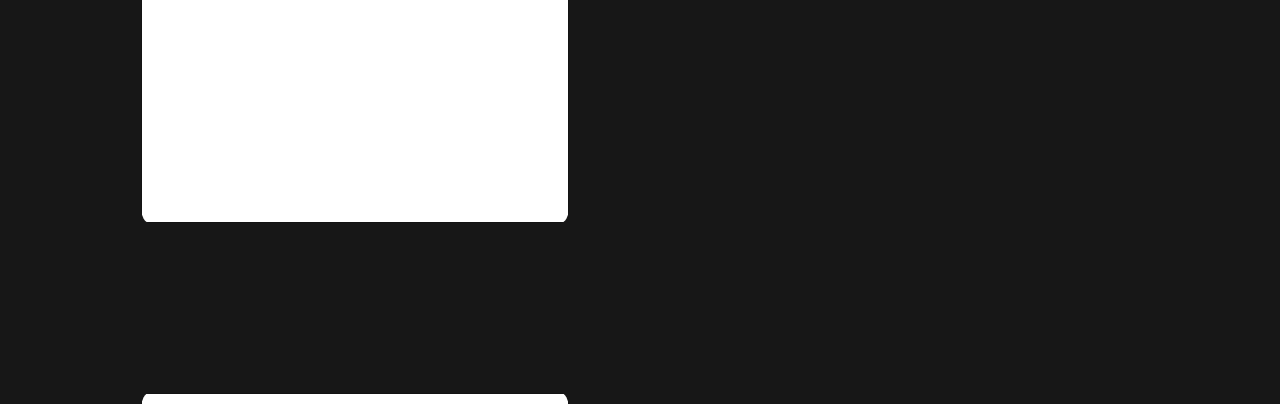
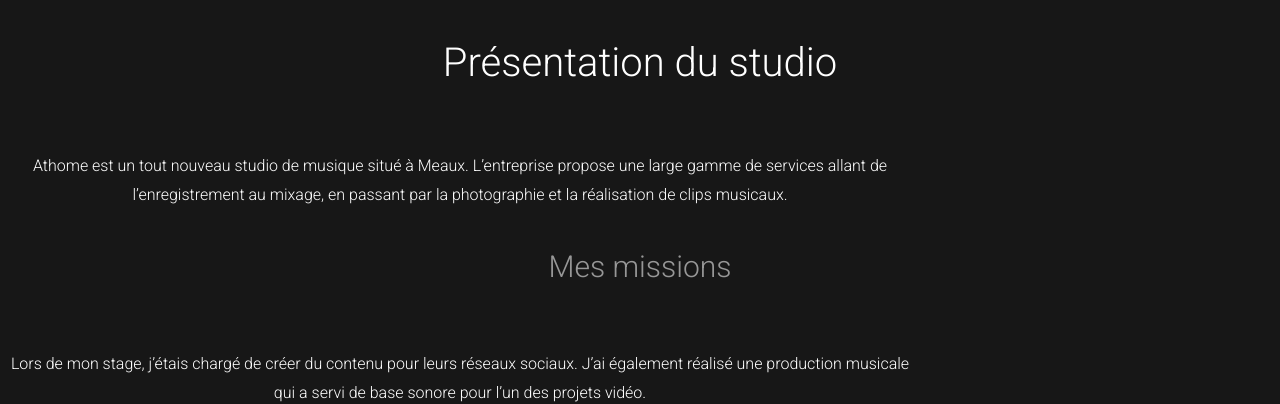
Before and after one commit to jeremy-paradis/Jeremy-Paradis-Portfolio, a plain HTML site: page html/athome.html in a window 1280 px wide. Shown: the part 892-1296 px from the top of the page. Drawn offline with Linux system fonts and the light colour scheme; a script that the page names is missing.

Commit message:
Refactor CSS for improved structure and readability

```diff
--- a/css/style.css
+++ b/css/style.css
@@ -5,8 +5,10 @@
   --colorv: #21a016;
   --colorf: #2b8f2295;
 }
-
-
+html, body {
+    width: 100%;
+    overflow-x: hidden;
+}
 
 
 
@@ -120,7 +122,7 @@ a.parallax4{
 /* LIENS PROJETS */
 
 h1 {
-    margin-left: 30px;
+  margin-left: 40px;
     font-size: 35px;
     color: #ffffff;
     transition: 0.45s ease;
@@ -130,6 +132,7 @@ h1 {
   font-style: normal;
   font-variation-settings:
     "wdth" 300;
+  filter: drop-shadow(0 0 8px #000000);
 }
 
 a.parallax:hover,
@@ -143,16 +146,15 @@ a.parallax4:hover {
 /* A Propos */
 
 #apropos {
-  height: 400px;
+  height: 800px;
   max-width: 700px;
-  margin: 0 auto;
-  padding: 150px 30px;
+  padding: 20px 30px;
   background: var(--colorf);
   color: #fff;
   border-radius: 12px;
   line-height: 1.6;
   margin-top: 100px;
-  margin-bottom: 100px;
+  margin: 100px auto;
   align-content: center;
 }
 
@@ -255,126 +257,68 @@ textarea:focus {
   color: #ffffff;
 }
 
-h3{
-  font-size: 35px;
-  margin-top: -15px;
+
+
+/* MEDIA POUR LES PROJETS */
+/* ----- Structure générale ----- */
+.projet {
+    width: 100%;
+    max-width: 800px;       /* pour éviter un contenu trop large sur ordi */
+    margin: 0 auto;         /* centre tout */
+    padding: 20px;
+    display: flex;
+    flex-direction: column;
+    gap: 30px;
 }
 
-h2{
-  font-size: 50px;
-  text-align: left;
-  margin-left: 40px;
-  color: #fff;
-    font-family: "Roboto", sans-serif;
-  font-optical-sizing: auto;
-  font-weight: 300;
-  font-style: normal;
-  font-variation-settings:
-    "wdth" 100;
 
+.texte {
+    text-align: center;     /* tout le texte centré */
+    padding: 0 10px;
 }
 
-.media{
-  display: flex;
-  gap:100px;
-  margin-left: 300px;
+.texte h3,
+.texte h4 {
+    margin-bottom: 10px;
 }
 
-/* MEDIA POUR LES PROJETS */
+.texte p {
+    line-height: 1.8;
+    padding-top: 50px;
+}
 
 
-.section-parent {
+.media {
+    width: 100%;
     display: flex;
-    flex-direction: column; /* Les blocs s’empilent */
-    gap: 50px;
+    justify-content: center;  /* centre le média Instagram */
+    padding: 20px 0px 20px 0px;
+}
+
+.media blockquote.instagram-media {
+    max-width: 350px !important; /* limite la taille pour téléphone */
+    margin: 0 auto !important;     /* évite les déformations */
+}
+
+.instagram-media{
+  max-height: 600px;
+  width: 100px;
+}
+
+/*Texte*/
+
+p{
+  color: #ffffff;
+  max-width: 900px;
 }
 
 
 
-.section-bloc {
-    display: flex;
-    flex-direction: row; /* À l’intérieur, 2 colonnes */
-    align-items: center;
-    justify-content: center;
-    min-height: 500px;
-    gap: 50px;
-    padding: 60px 0;
-}
-
-.texte{
-  max-width: 500px;
-  align-items: center;
-  margin-left: 40px;
-  border-radius: 2%;
-}
-
-.media{
-  aspect-ratio: 9/ 16;
-  margin-left: 20px;
-  overflow: hidden;
-  border-radius: 2%;
-}
-
-.media iframe {
-    transform: scale(1.5); /* tu ajustes jusqu’à ce que ça te plaise */
-    transform-origin: center;
-    border: 0;
-    transform: translateY(10px);
-}
-
-.texte h3{
-  font-size: 30px;
-  color: #ffffff;
-  text-align: center;
-  margin-bottom: 75px;
-  margin-top: -75px;
-    font-family: "Roboto", sans-serif;
-  font-optical-sizing: auto;
-  font-weight: 300;
-  font-style: normal;
-  font-variation-settings:
-    "wdth" 100;
-}
-
-.texte h4{
-  font-size: 25px;
-  color: #9f9f9f;
-    font-family: "Roboto", sans-serif;
-  font-optical-sizing: auto;
-  font-weight: 300;
-  font-style: normal;
-  font-variation-settings:
-    "wdth" 100;
-}
-
-p{
-  color: #ffffff;
-  margin-left: 25px;
-  max-width: 900px;
-}
-
-/* Responsive smartphone */
-@media(max-width: 850px) {
-    .container {
-        flex-direction: column;
-        text-align: center;
-    }
-
-    .left iframe {
-        max-width: 100%;
-        height: 500px;
-    }
-
-    .right {
-        max-width: 100%;
-    }
-}
-
 h3{
   font-size: 40px;
-  color: white;
+  color: rgb(255, 255, 255);
   text-align: center;
-    font-family: "Roboto", sans-serif;
+  font-family: "Roboto", sans-serif;
   font-optical-sizing: auto;
   font-weight: 300;
   font-style: normal;
@@ -384,7 +328,7 @@ h3{
 
 h4{
   font-size: 30px;
-  color: white;
+  color: rgb(151, 151, 151);
   text-align: center;
     font-family: "Roboto", sans-serif;
   font-optical-sizing: auto;
@@ -396,7 +340,7 @@ h4{
 
 h5{
   font-size: 20px;
-    font-family: "Roboto", sans-serif;
+  font-family: "Roboto", sans-serif;
   font-optical-sizing: auto;
   font-weight: 300;
   font-style: normal;
@@ -423,3 +367,30 @@ h5{
   font-size: 20px;
   filter: drop-shadow(0 0 8px #0000005d);
 }
+
+hr{
+  border: none;
+  width: 320px;
+  margin-bottom: 100px;
+  margin-top: 100px;
+}
+
+.projet hr{
+  border: 1px solid white;
+}
+
+
+@media (max-width: 768px) {
+    /* Ton CSS pour les écrans plus petits */
+    h2,h3,h4,h5,h6,p{
+      max-width: 550px;
+      text-align: center;
+      margin: 0 auto;
+      margin-bottom: 4%;
+    }
+
+    h1{
+      box-shadow: #000000;
+    }
+
+}
```
